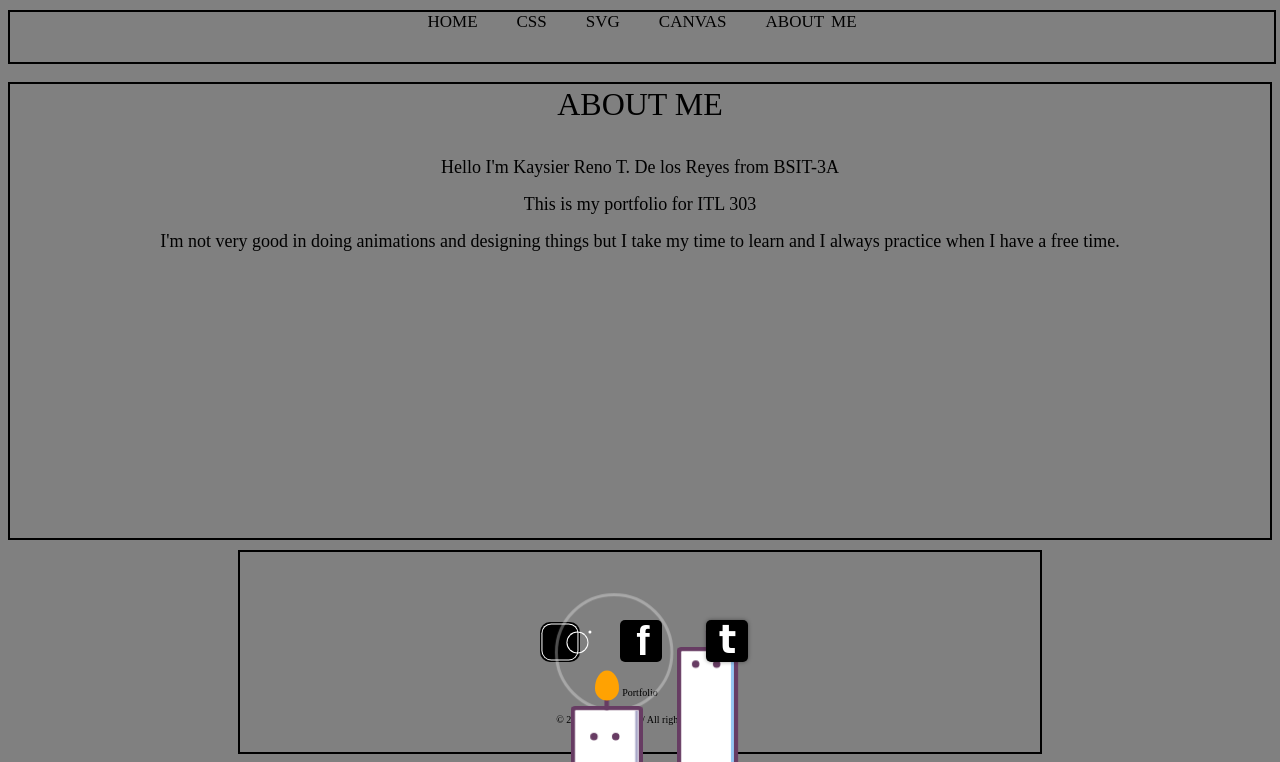
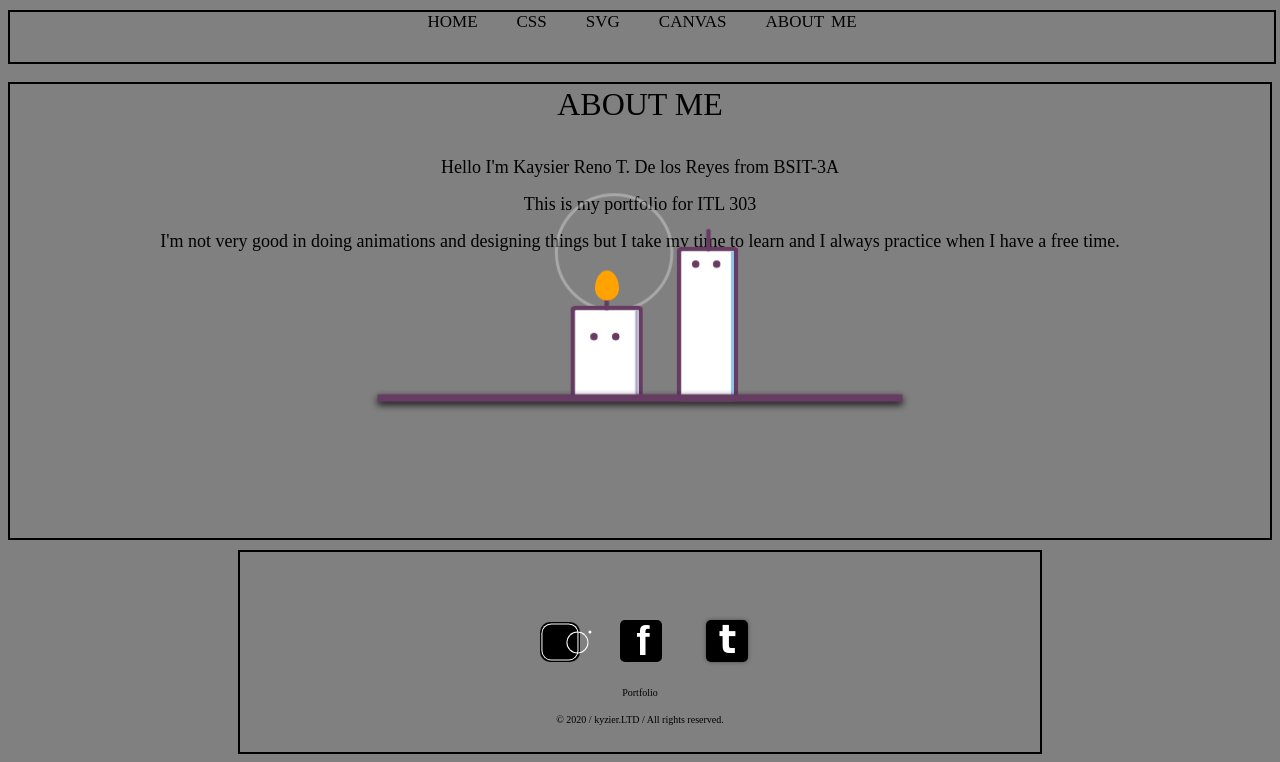
Before and after one commit to kaysier23/zxcvbnm-, a PHP site: page / in a window 1280 px wide. Shown: the part 212-974 px from the top of the page. Run offline with PHP 8.4, Linux system fonts and the light colour scheme.

Commit message:
Update style.css

```diff
--- a/style.css
+++ b/style.css
@@ -206,7 +206,7 @@ h3{
   left: 50%;
   top: 70%;
   transform: scale(1.5, 1.5) translate(-50%, -50%);
-    margin-top: 450px;
+    margin-top: 50px;
 }
 
 .floor {
```
